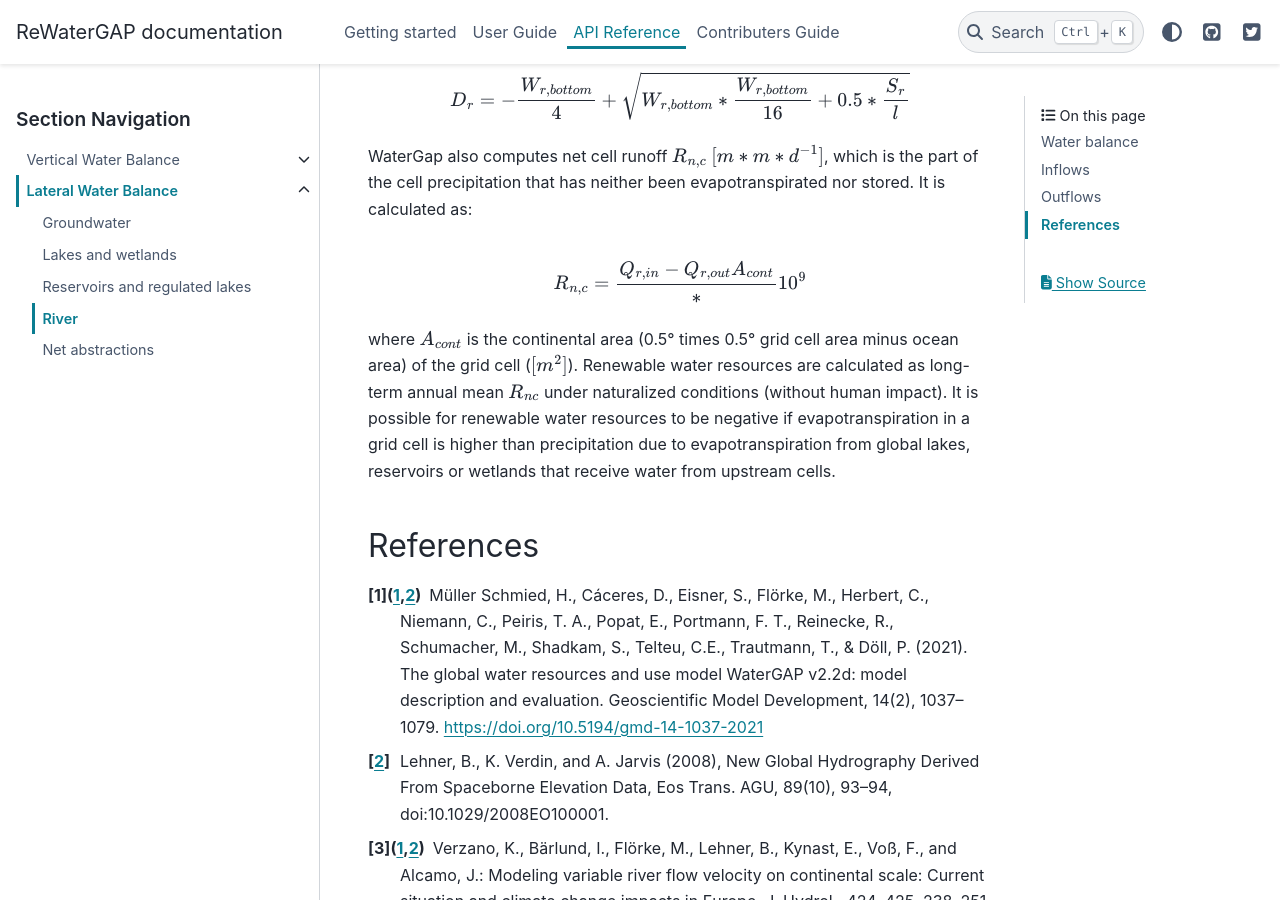
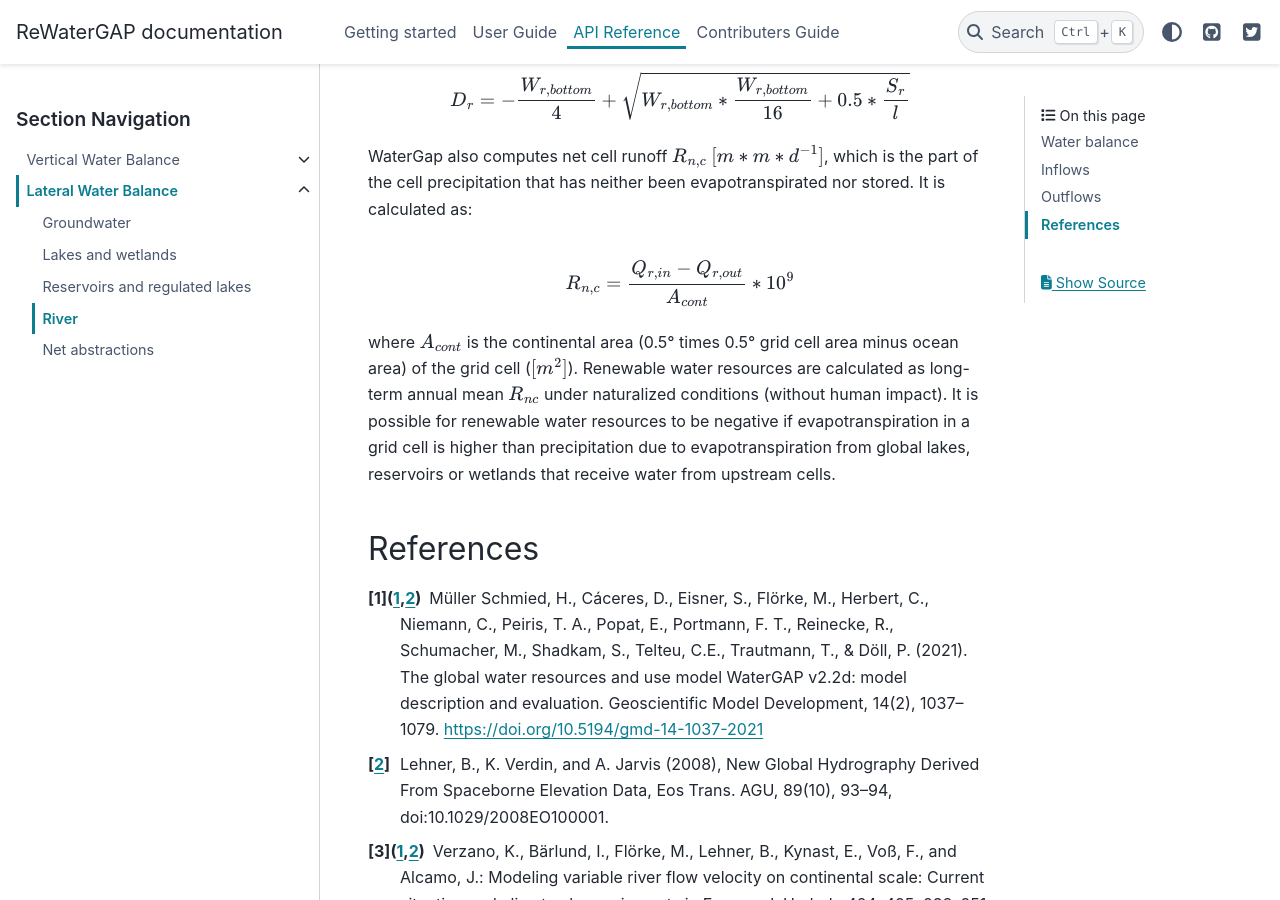
Before and after one commit to HydrologyFrankfurt/ReWaterGAP, a Sphinx documentation site: the page built from docs/api_docs/lateral_water_balance/river.rst, in a window 1280 px wide and 900 px high, scrolled down 2046 px. Built offline with Sphinx 7.4.7 and the PyData theme 0.15.4, drawn with Linux system fonts in a browser that asks for light colours; pages that are not in the unit, such as notebooks, are missing from menus.

```diff
--- a/docs/api_docs/lateral_water_balance/river.rst
+++ b/docs/api_docs/lateral_water_balance/river.rst
@@ -61,7 +61,7 @@ where :math:`{S}_{r,max}` is the maximum volume of water that can be stored in t
 WaterGap also computes net cell runoff :math:`{R}_{n,c}` :math:`[{m}*{m*d}^{-1}]`, which is the part of the cell precipitation that has neither been evapotranspirated nor stored. It is calculated as:
 
 .. math::
-	{R}_{n,c} = \frac{{{Q}_{r,in}-{Q}_{r,out}}{{A}_{cont}}} * {10}^{9}
+	{R}_{n,c} = {\frac{{Q}_{r,in}-{Q}_{r,out}}{{A}_{cont}}} * {10}^{9}
 
 where :math:`{A}_{cont}` is the continental area (0.5° \times 0.5° grid cell area minus ocean area) of the grid cell (:math:`[m^2]`). Renewable water resources are calculated as long-term annual mean :math:`{R}_{nc}` under naturalized conditions (without human impact). It is possible for renewable water resources to be negative if evapotranspiration in a grid cell is higher than precipitation due to evapotranspiration from global lakes, reservoirs or wetlands that receive water from upstream cells.
 
```
